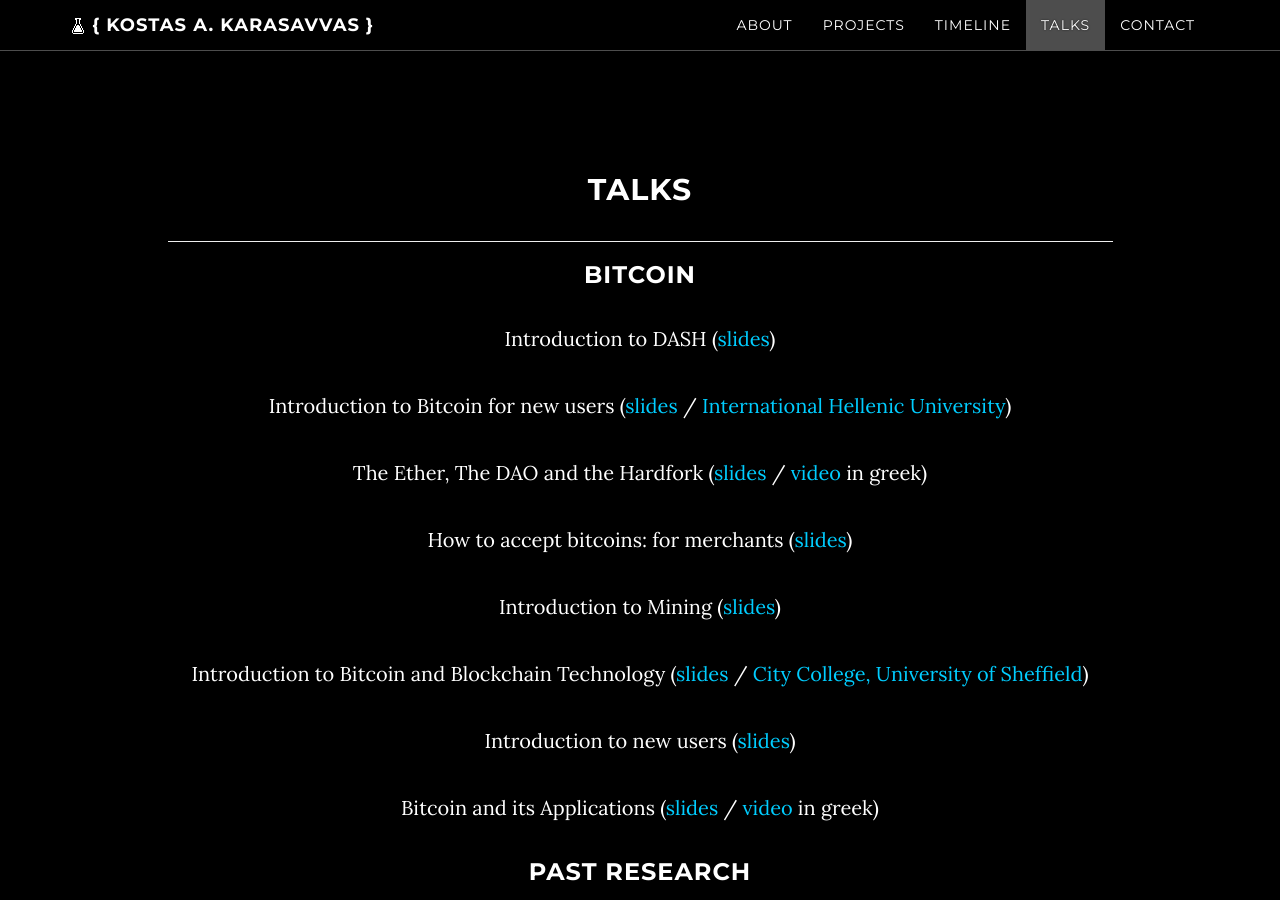
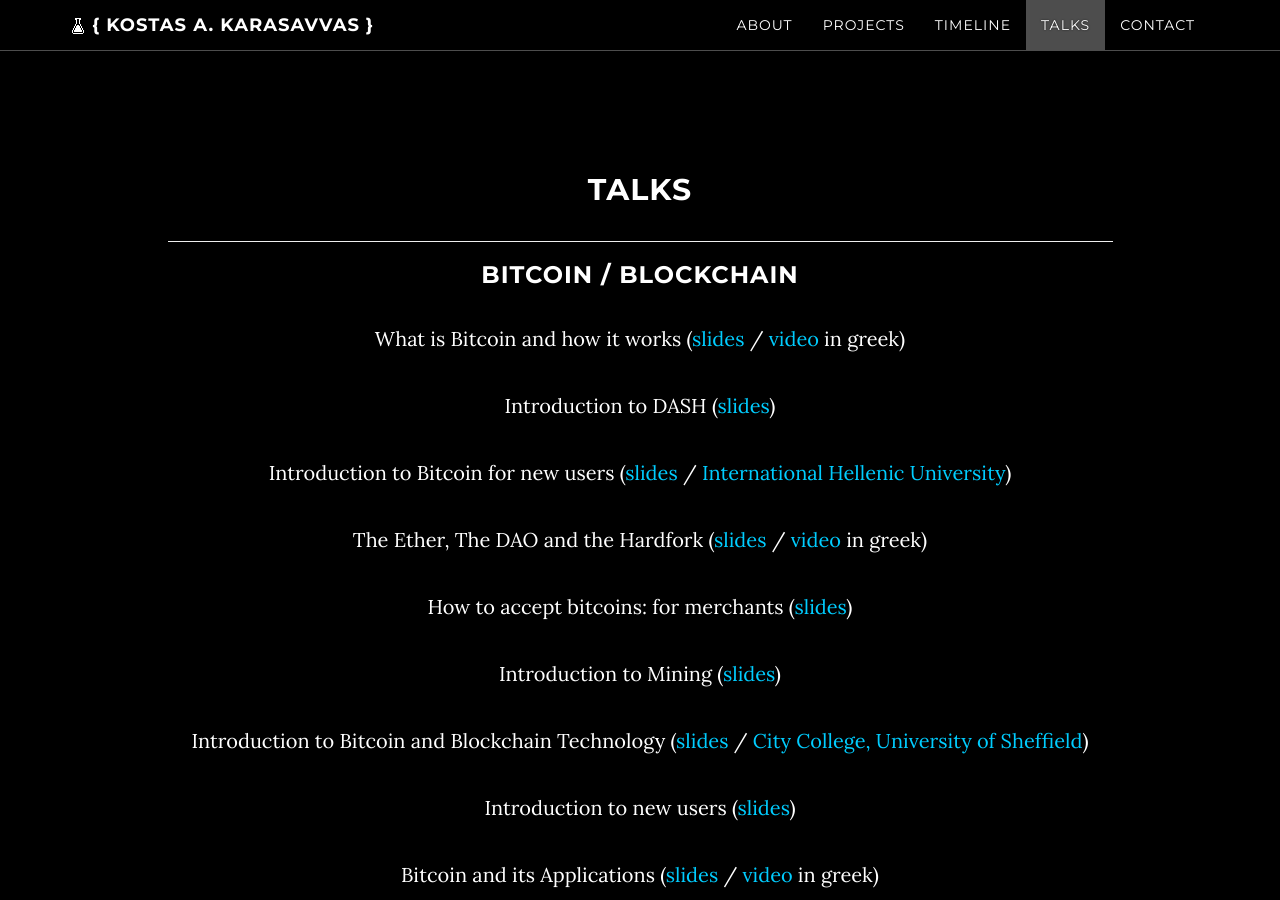
Before and after one commit to karask/karask.github.io, a Jekyll site: the page built from index.html, in a window 1280 px wide and 900 px high, scrolled down 6410 px. Built offline with Jekyll 4.4.1, drawn with Linux system fonts in a browser that asks for light colours; nearby versions of some CDN libraries; the list of posts is cut into pages by our own code; comment, search, counter and statistics services are not loaded.

Commit message:
add aristotle talk and slides

```diff
--- a/talks.html
+++ b/talks.html
@@ -7,7 +7,9 @@ title: Talks
 
 ---
 
-<h3 style="text-align: center;" markdown="1">Bitcoin</h3>
+<h3 style="text-align: center;" markdown="1">Bitcoin / Blockchain</h3>
+What is Bitcoin and how it works ([slides](/assets/Bitcoin_Aristotle_University_Lecture.pdf) / <a href="https://www.auth.gr/video/24872" target="_blank">video</a> in greek)
+
 Introduction to DASH ([slides](/assets/Introduction_to_DASH.pdf))
 
 Introduction to Bitcoin for new users ([slides](/assets/Introduction_to_Bitcoin_for_new_users.pdf) / [International Hellenic University](http://www.ihu.edu.gr/index.php/news-events/item/1057-demystifying-bitcoin-blockchain-game-changing-applications-in-ict,-economy,-government,-law.html))
```
Also changed, not shown: 1 other file.
